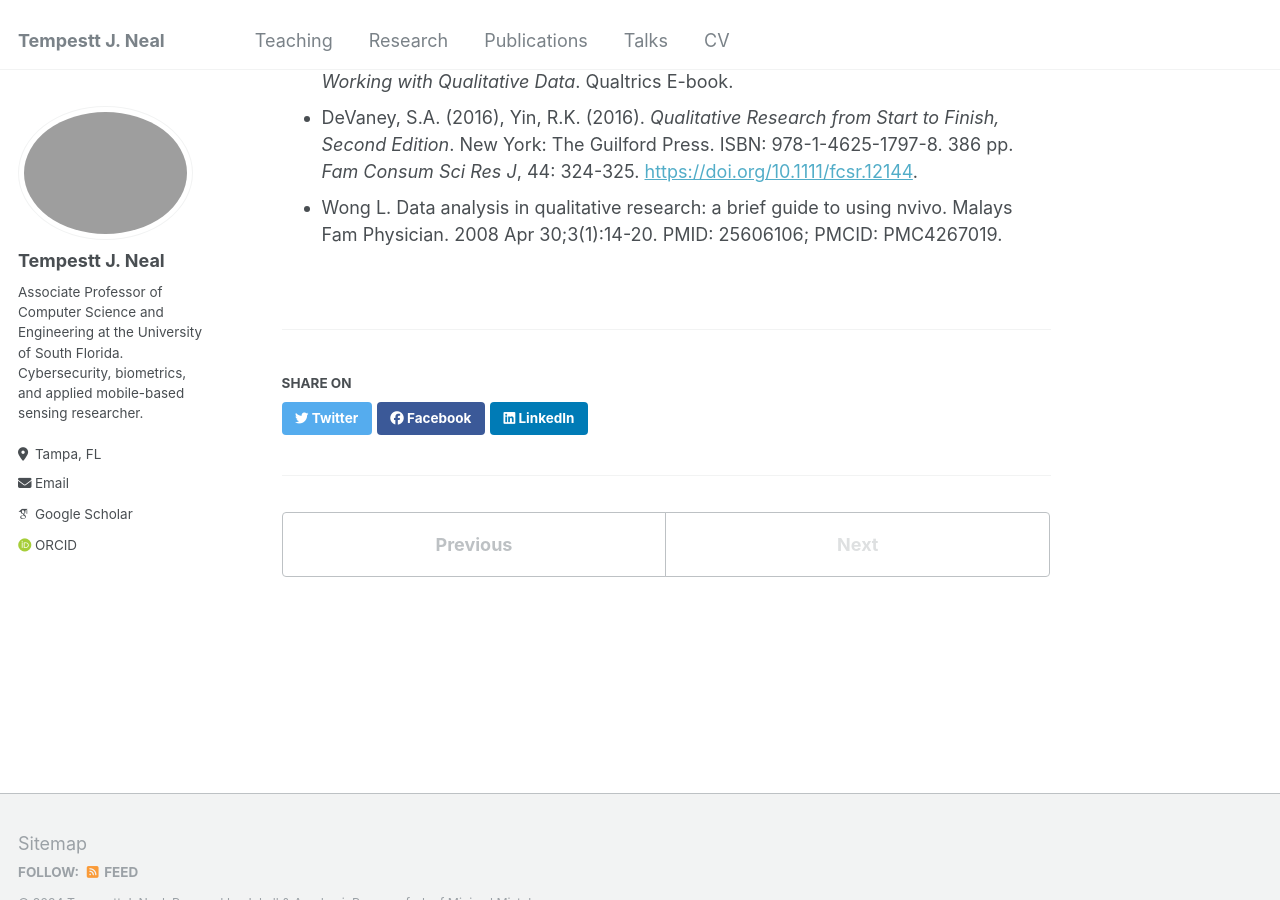
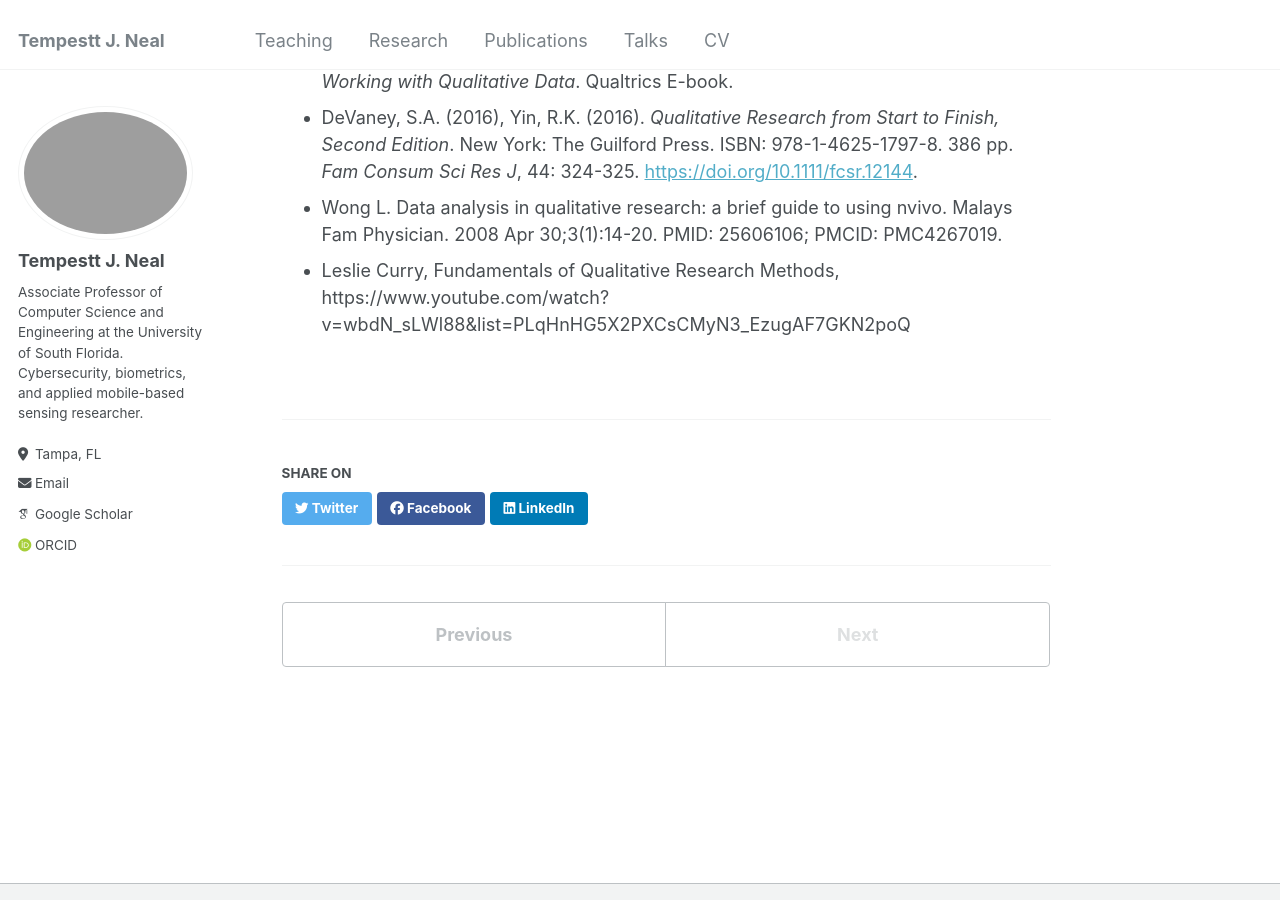
Before and after one commit to tempestt-neal/home, a Jekyll site: the page built from _talks/ijcb24_tutorial.md, in a window 1280 px wide and 900 px high, scrolled down 3760 px. Built offline with Jekyll 4.4.1, drawn with Linux system fonts in a browser that asks for light colours; some web fonts are replaced.

Commit message:
Update ijcb24_tutorial.md

```diff
--- a/_talks/ijcb24_tutorial.md
+++ b/_talks/ijcb24_tutorial.md
@@ -85,3 +85,4 @@ Topics include the following:
 - Eddie T. Accomando. _Qualitative Research Design Handbook. The Big Picture: Working with Qualitative Data_. Qualtrics E-book.
 - DeVaney, S.A. (2016), Yin, R.K. (2016). _Qualitative Research from Start to Finish, Second Edition_. New York: The Guilford Press. ISBN: 978-1-4625-1797-8. 386 pp. _Fam Consum Sci Res J_, 44: 324-325. [https://doi.org/10.1111/fcsr.12144](https://doi.org/10.1111/fcsr.12144).
 - Wong L. Data analysis in qualitative research: a brief guide to using nvivo. Malays Fam Physician. 2008 Apr 30;3(1):14-20. PMID: 25606106; PMCID: PMC4267019.
+- Leslie Curry, Fundamentals of Qualitative Research Methods, https://www.youtube.com/watch?v=wbdN_sLWl88&list=PLqHnHG5X2PXCsCMyN3_EzugAF7GKN2poQ
```
